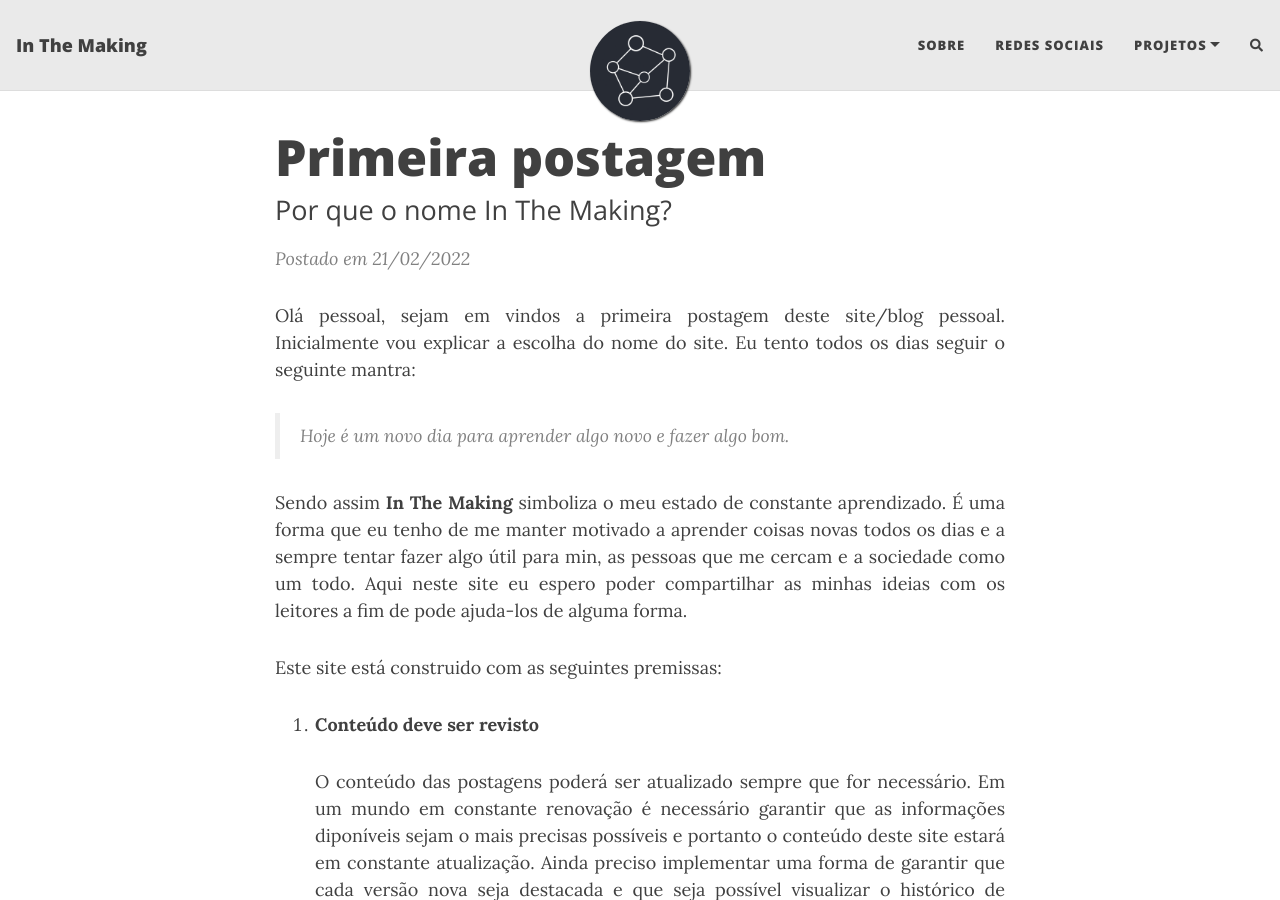
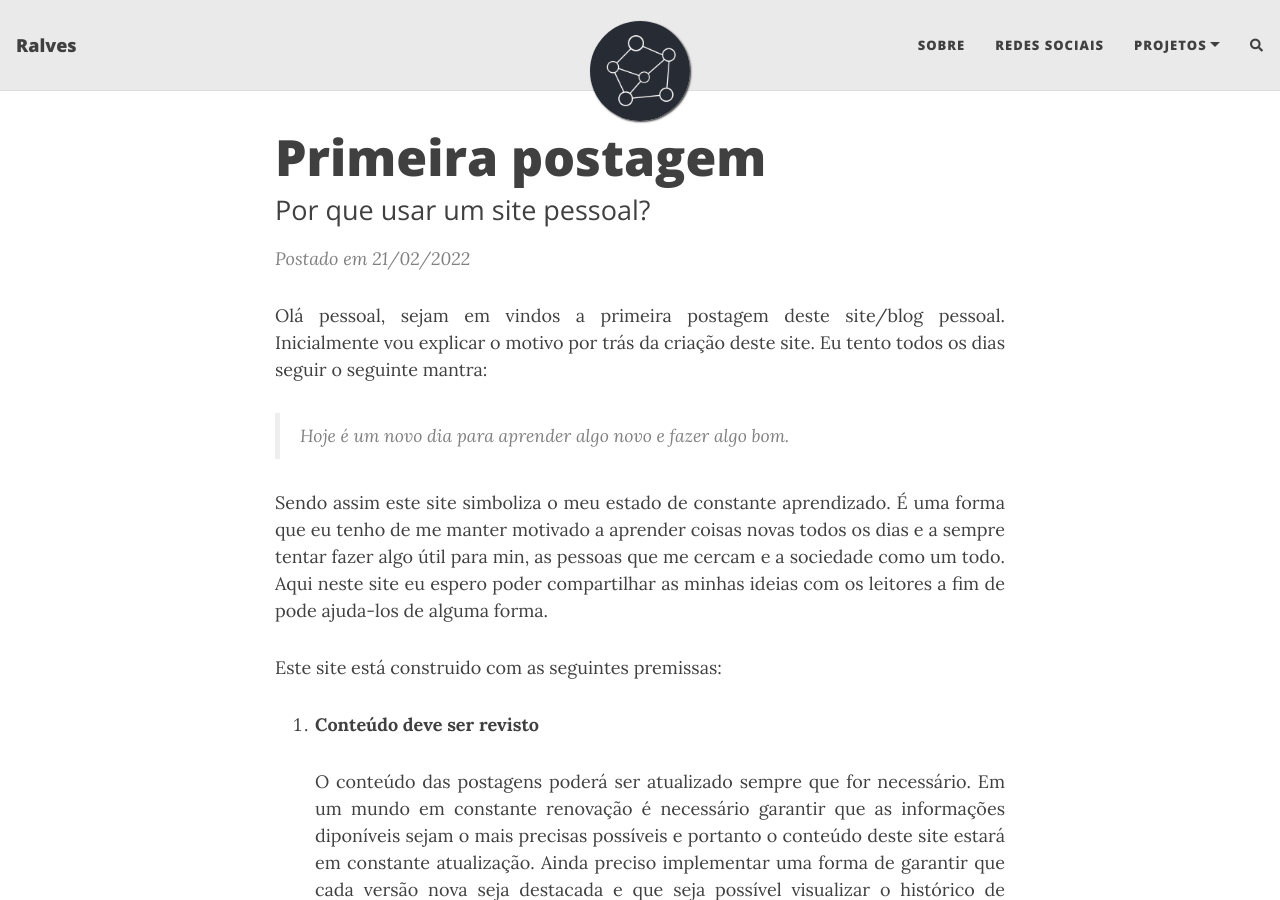
Before and after one commit to rafaelalvesitm/rafaelalvesitm.github.io, a Jekyll site: the page built from _posts/2022-02-21-primeira-postagem.md, in a window 1280 px wide and 900 px high. Built offline with Jekyll 4.4.1, drawn with Linux system fonts in a browser that asks for light colours; nearby versions of some CDN libraries; comment, search, counter and statistics services are not loaded; a style sheet for code colours, icons or effects is not loaded.

Commit message:
Pequenos updates

```diff
--- a/_config.yml
+++ b/_config.yml
@@ -1,5 +1,5 @@
 # Website information
-title: In The Making
+title: Ralves
 author: Rafael Alves
 
 # List of links in the navigation bar
--- a/_posts/2022-02-21-primeira-postagem.md
+++ b/_posts/2022-02-21-primeira-postagem.md
@@ -1,16 +1,16 @@
 ---
 layout: post
 title: Primeira postagem
-subtitle: Por que o nome In The Making?
+subtitle: Por que usar um site pessoal?
 tags: blog
 excerpt: Sem bem vindos ao meu site pessoal! Aqui nesta postagem eu vou contar para vocês a história por traz do nome do site e também as premissas que quero seguir na construção e edição do mesmo.
 ---
 
-Olá pessoal, sejam em vindos a primeira postagem deste site/blog pessoal. Inicialmente vou explicar a escolha do nome do site. Eu tento todos os dias seguir o seguinte mantra:
+Olá pessoal, sejam em vindos a primeira postagem deste site/blog pessoal. Inicialmente vou explicar o motivo por trás da criação deste site. Eu tento todos os dias seguir o seguinte mantra:
 
 > Hoje é um novo dia para aprender algo novo e fazer algo bom.
 
-Sendo assim **In The Making** simboliza o meu estado de constante aprendizado. É uma forma que eu tenho de me manter motivado a aprender coisas novas todos os dias e a sempre tentar fazer algo útil para min, as pessoas que me cercam e a sociedade como um todo. Aqui neste site eu espero poder compartilhar as minhas ideias com os leitores a fim de pode ajuda-los de alguma forma.
+Sendo assim este site simboliza o meu estado de constante aprendizado. É uma forma que eu tenho de me manter motivado a aprender coisas novas todos os dias e a sempre tentar fazer algo útil para min, as pessoas que me cercam e a sociedade como um todo. Aqui neste site eu espero poder compartilhar as minhas ideias com os leitores a fim de pode ajuda-los de alguma forma.
 
 Este site está construido com as seguintes premissas:
 
```
